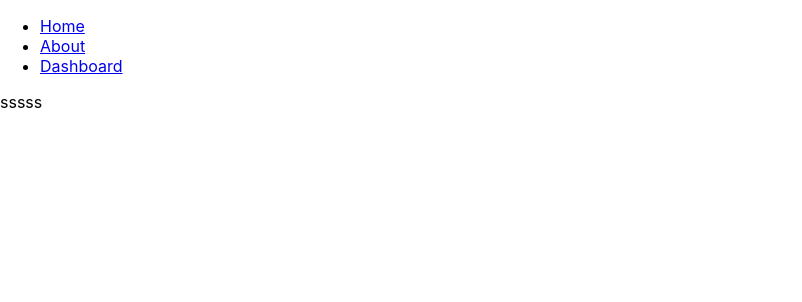
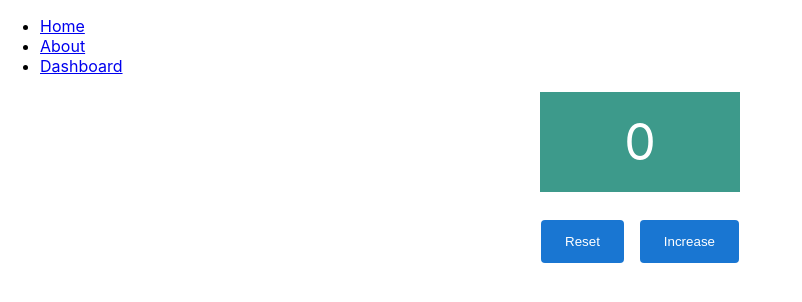
Before and after one commit to anpham2407/hellohealthgroup-practice, a React (Create React App) app: page / in a window 1280 px wide. Shown: the top 302 px of the page, without its empty margins (0-802 px from the left). Built offline with nearby package versions, Linux system fonts and the light colour scheme.

Commit message:
practice 1

```diff
--- a/src/App.css
+++ /dev/null
@@ -1,38 +0,0 @@
-.App {
-  text-align: center;
-}
-
-.App-logo {
-  height: 40vmin;
-  pointer-events: none;
-}
-
-@media (prefers-reduced-motion: no-preference) {
-  .App-logo {
-    animation: App-logo-spin infinite 20s linear;
-  }
-}
-
-.App-header {
-  background-color: #282c34;
-  min-height: 100vh;
-  display: flex;
-  flex-direction: column;
-  align-items: center;
-  justify-content: center;
-  font-size: calc(10px + 2vmin);
-  color: white;
-}
-
-.App-link {
-  color: #61dafb;
-}
-
-@keyframes App-logo-spin {
-  from {
-    transform: rotate(0deg);
-  }
-  to {
-    transform: rotate(360deg);
-  }
-}
--- /dev/null
+++ b/src/components/button/index.css
@@ -0,0 +1,43 @@
+.ripple-button {
+    border-radius: 4px;
+    border: none;
+    margin: 8px;
+    padding: 14px 24px;
+    background: #1976d2;
+    color: #fff;
+    overflow: hidden;
+    position: relative;
+    cursor: pointer;
+  }
+
+  .ripple-button > .ripple {
+    width: 20px;
+    height: 20px;
+    position: absolute;
+    background: #63a4ff;
+    display: block;
+    content: "";
+    border-radius: 9999px;
+    opacity: 1;
+    animation: 0.9s ease 1 forwards ripple-effect;
+  }
+
+  @keyframes ripple-effect {
+    0% {
+      transform: scale(1);
+      opacity: 1;
+    }
+    50% {
+      transform: scale(10);
+      opacity: 0.375;
+    }
+    100% {
+      transform: scale(35);
+      opacity: 0;
+    }
+  }
+
+  .ripple-button > .content {
+    position: relative;
+    z-index: 2;
+  }
--- /dev/null
+++ b/src/components/button/index.tsx
@@ -0,0 +1,51 @@
+import React, { FC, ReactNode }  from "react";
+import './index.css'
+
+interface Props {
+    children: ReactNode,
+    onClick: (e: object) => void
+    // any other props that come into the component
+}
+
+const RippleButton: React.FC<Props> = ({ children, onClick }) => {
+    const [coords, setCoords] = React.useState({ x: -1, y: -1 });
+    const [isRippling, setIsRippling] = React.useState(false);
+
+    React.useEffect(() => {
+      if (coords.x !== -1 && coords.y !== -1) {
+        setIsRippling(true);
+        setTimeout(() => setIsRippling(false), 300);
+      } else setIsRippling(false);
+    }, [coords]);
+
+    React.useEffect(() => {
+      if (!isRippling) setCoords({ x: -1, y: -1 });
+    }, [isRippling]);
+
+    return (
+      <button
+        className="ripple-button"
+        onClick={e => {
+            const target = e.target as Element;
+          const rect = target.getBoundingClientRect();
+          setCoords({ x: e.clientX - rect.left, y: e.clientY - rect.top });
+          onClick && onClick(e);
+        }}
+      >
+        {isRippling ? (
+          <span
+            className="ripple"
+            style={{
+              left: coords.x,
+              top: coords.y
+            }}
+          />
+        ) : (
+          ''
+        )}
+        <span className="content">{children}</span>
+      </button>
+    );
+  };
+
+  export default RippleButton
--- a/src/index.css
+++ b/src/index.css
@@ -7,6 +7,7 @@ body {
   -moz-osx-font-smoothing: grayscale;
 }
 
+
 code {
   font-family: source-code-pro, Menlo, Monaco, Consolas, 'Courier New',
     monospace;
--- a/src/routes/index.tsx
+++ b/src/routes/index.tsx
@@ -1,6 +1,6 @@
 import React, { ReactElement } from "react";
 import { BrowserRouter as Router, Switch, Route, Link } from "react-router-dom";
-import Home from "./../views/home";
+import Home from "../views/home";
 
 const IndexRouter = () => {
   return (
--- a/src/views/home.tsx
+++ /dev/null
@@ -1,16 +0,0 @@
-import React, { useState, useEffect } from "react";
-
-function Home() {
-  const [test, setTest] = useState('1');
-
-  useEffect(() => {
-    setTest('2');
-  }, [test])
-
-  console.log('test', test);
-  return <div className="App">
-    sssss
-  </div>;
-}
-
-export default Home;
--- /dev/null
+++ b/src/views/home/index.css
@@ -0,0 +1,23 @@
+.practice-1{
+  margin: auto;
+  max-width: 500px;
+  display: block;
+}
+.btn-group{
+  text-align: center;
+  display: flex;
+  justify-content: center;
+  margin: 20px;
+}
+.practice-1 .box{
+  text-align: center;
+}
+
+.box{
+  width: 160px;
+  margin: auto;
+  padding: 20px;
+  background: #3d9a8b;
+  color: #fff;
+  font-size: 50px;
+}
--- /dev/null
+++ b/src/views/home/index.tsx
@@ -0,0 +1,46 @@
+import React, { useState, useEffect } from "react";
+import Button from './../../components/button';
+import './index.css';
+
+function Home() {
+  const [count, setCount] = useState(0);
+
+  useEffect(() => {
+    // fetch("https://60ccc69771b73400171f88e7.mockapi.io/api/v1/employees")
+    // .then(res => res.json())
+    // .then(
+    //   (result) => {
+    //     console.log('result', result)
+    //   },
+    //   // Note: it's important to handle errors here
+    //   // instead of a catch() block so that we don't swallow
+    //   // exceptions from actual bugs in components.
+    //   (error) => {
+    //     console.log('error', error)
+    //   }
+    // )
+  }, [count])
+
+  const handleReset = () => {
+    setCount(0);
+  }
+
+  const handleIncrease = () => {
+    setCount(count + 1);
+  }
+
+  console.log('count', count);
+  return <div className="App">
+    <div className="container">
+      <div className="practice-1">
+        <div className="box">{count}</div>
+        <div className="btn-group">
+          <Button onClick={handleReset}>Reset</Button>
+          <Button onClick={handleIncrease}>Increase</Button>
+        </div>
+      </div>
+    </div>
+  </div>;
+}
+
+export default Home;
```
